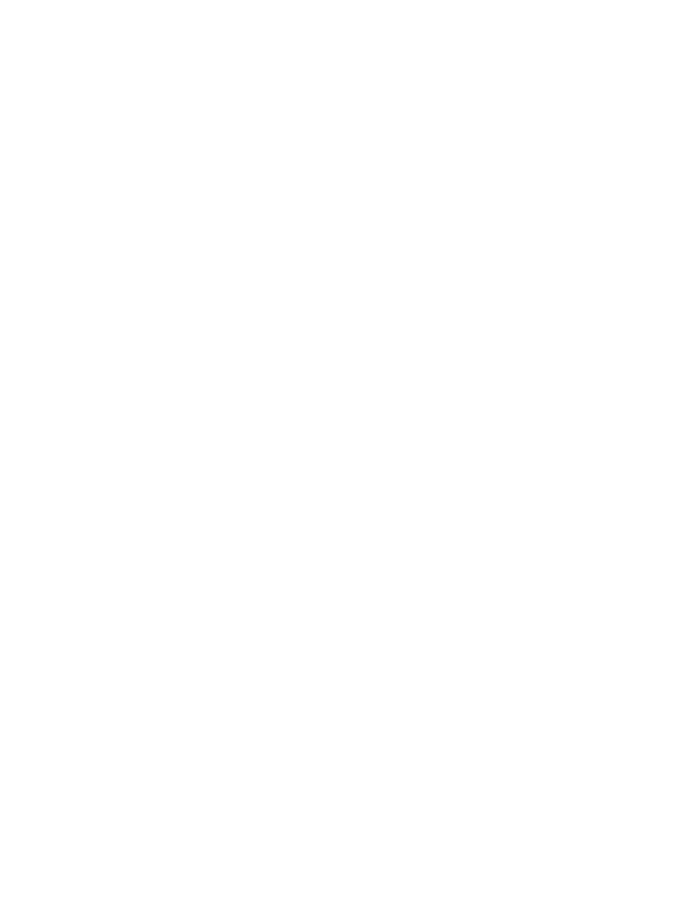
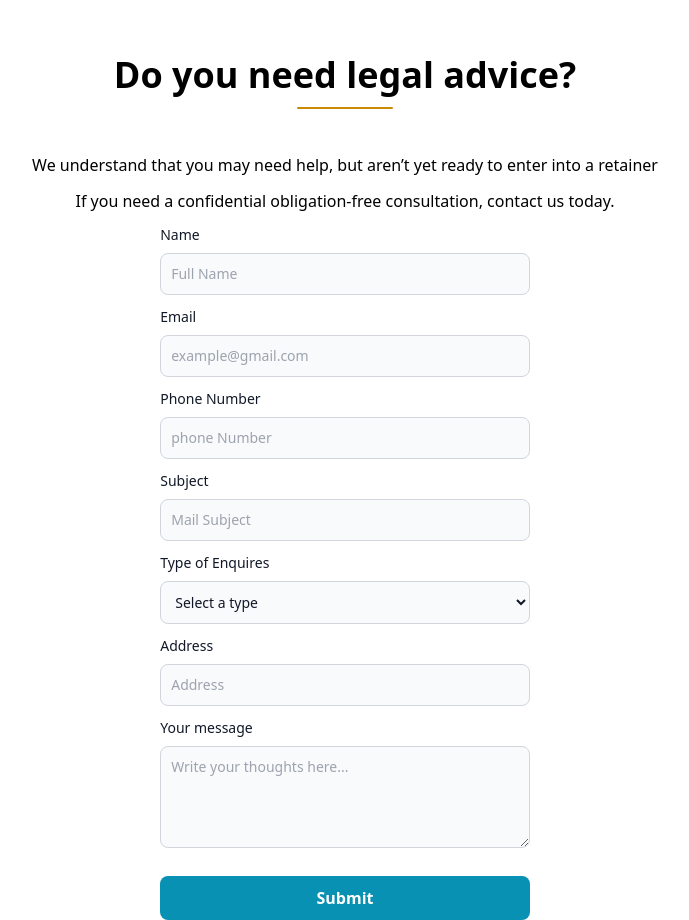
Before and after one commit to kasahun-welela/slf, a React (Vite) app: page / in a window 1280 px wide. Shown: the part 3235-4155 px from the top of the page, without its empty margins (295-984 px from the left). Before the commit the page ends 3234 px from the top, so only its background shows below. Built offline with nearby package versions, Linux system fonts and the light colour scheme.

Commit message:
create contact us component

```diff
--- a/src/App.jsx
+++ b/src/App.jsx
@@ -4,6 +4,7 @@ import Hero from "./components/Hero";
 import PracticeCard from "./components/PracticeCard";
 import NewsCard from "./components/NewsCard";
 import Teams from "./components/Teams";
+import ContactUs from "./components/ContactUs";
 
 function App() {
   return (
@@ -12,6 +13,7 @@ function App() {
       <PracticeCard />
       <NewsCard />
       <Teams />
+      <ContactUs />
     </>
   );
 }
--- /dev/null
+++ b/src/components/ContactUs.jsx
@@ -0,0 +1,151 @@
+function ContactUs() {
+  return (
+    <div className="mx-6 ">
+      <h1 className="font-semibold text-center text-4xl mt-14 ">
+        Do you need legal advice?{" "}
+      </h1>
+      <div class="flex justify-center">
+        <hr className="w-24 h-0.5 mt-3 mb-8 bg-yellow-600 border-0 rounded" />
+      </div>{" "}
+      <p className="my-3 text-center">
+        We understand that you may need help, but aren’t yet ready to enter into
+        a retainer
+      </p>
+      <p className="my-3 text-center">
+        If you need a confidential obligation-free consultation, contact us
+        today.
+      </p>
+      <div className="md:w-[30%] mx-auto">
+        <div>
+          <label
+            for="name"
+            className="block mb-2 text-sm font-medium text-gray-900 "
+          >
+            Name
+          </label>
+          <input
+            type="text"
+            id="name"
+            className="bg-gray-50 border border-gray-300
+             text-gray-900 text-sm rounded-lg block  p-2.5 w-full "
+            placeholder="Full Name"
+            required
+          />
+          <p className="text-red-600"></p>
+        </div>
+        <div className="my-3">
+          <label
+            for="name"
+            className="block mb-2 text-sm font-medium text-gray-900 "
+          >
+            Email
+          </label>
+          <input
+            type="text"
+            id="email"
+            className="bg-gray-50 border border-gray-300
+             text-gray-900 text-sm rounded-lg block  p-2.5 w-full "
+            placeholder="example@gmail.com"
+            required
+          />
+          <p className="text-red-600"></p>
+        </div>
+        <div className="my-3">
+          <label
+            for="name"
+            className="block mb-2 text-sm font-medium text-gray-900 "
+          >
+            Phone Number
+          </label>
+          <input
+            type="text"
+            id="phone"
+            className="bg-gray-50 border border-gray-300
+             text-gray-900 text-sm rounded-lg block  p-2.5 w-full "
+            placeholder="phone Number"
+            required
+          />
+          <p className="text-red-600"></p>
+        </div>
+        <div className="my-3">
+          <label
+            for="name"
+            className="block mb-2 text-sm font-medium text-gray-900 "
+          >
+            Subject
+          </label>
+          <input
+            type="text"
+            id="subject"
+            className="bg-gray-50 border border-gray-300
+             text-gray-900 text-sm rounded-lg block  p-2.5 w-full "
+            placeholder="Mail Subject"
+            required
+          />
+          <p className="text-red-600"></p>
+        </div>
+
+        <div className="my-3">
+          <label
+            for="typeofenquires"
+            className="block mb-2 text-sm font-medium text-gray-900 "
+          >
+            Type of Enquires
+          </label>
+          <select
+            id="typeofenquires"
+            className="bg-gray-50 border border-gray-300
+             text-gray-900 text-sm rounded-lg block  p-2.5 w-full "
+          >
+            <option selected>Select a type</option>
+            <option value="Family law">Family law</option>
+            <option value="Property law">Property law</option>
+            <option value="Insurance law">Insurance law</option>
+            <option value="Dispute resolution">Dispute resolution</option>
+            <option value="Building and Construction">
+              Building and Construction
+            </option>
+          </select>
+        </div>
+        <div className="my-3">
+          <label
+            for="name"
+            className="block mb-2 text-sm font-medium text-gray-900 "
+          >
+            Address
+          </label>
+          <input
+            type="text"
+            id="Address"
+            className="bg-gray-50 border border-gray-300
+             text-gray-900 text-sm rounded-lg block  p-2.5 w-full "
+            placeholder="Address"
+            required
+          />
+          <p className="text-red-600"></p>
+        </div>
+        <div className="my-3">
+          <label
+            for="message"
+            class="block mb-2 text-sm font-medium text-gray-900"
+          >
+            Your message
+          </label>
+          <textarea
+            id="message"
+            rows="4"
+            class="block p-2.5 w-full text-sm text-gray-900 bg-gray-50 rounded-lg border border-gray-300 "
+            placeholder="Write your thoughts here..."
+          ></textarea>
+        </div>
+        <div>
+          <button className="bg-cyan-600 hover:bg-cyan-900 py-2.5 w-full text-white font-bold rounded-lg mt-4">
+            Submit
+          </button>
+        </div>
+      </div>
+    </div>
+  );
+}
+
+export default ContactUs;
```
